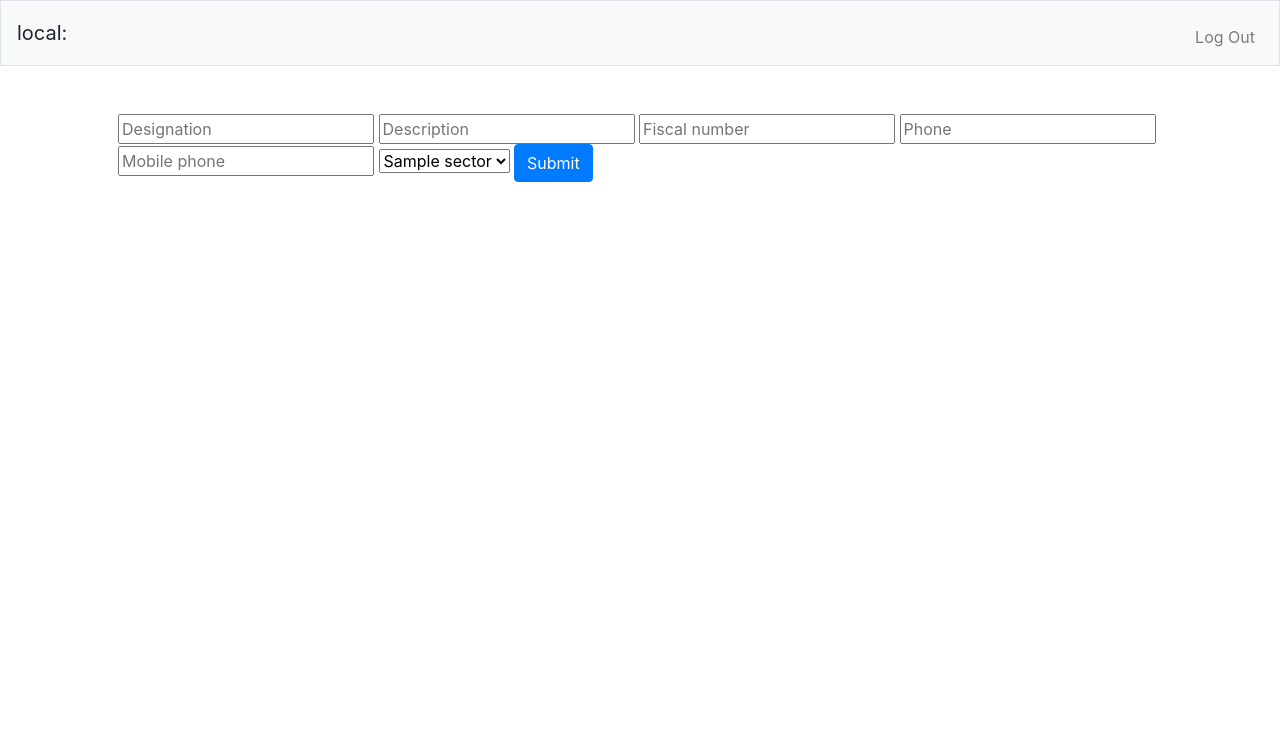
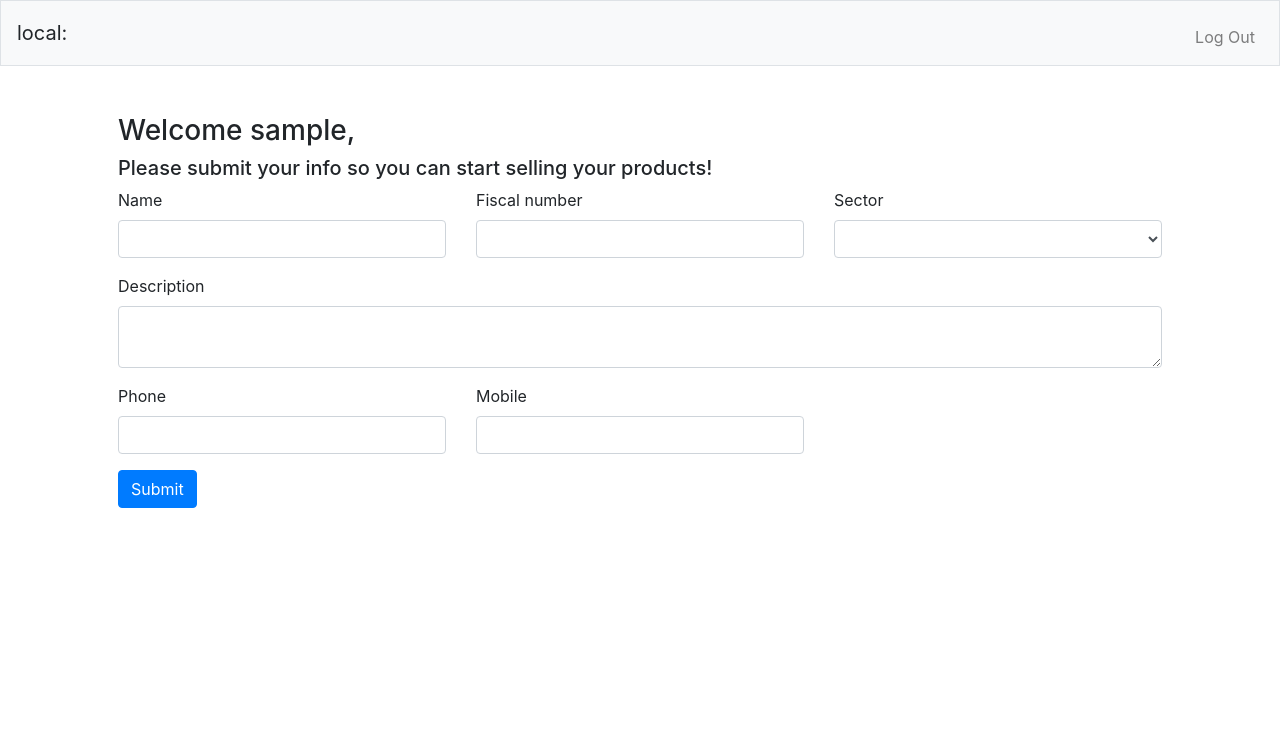
Before and after one commit to jopijuco/local, a Flask app: template templates/business_form.html in a window 1280 px wide. Shown: the top 748 px of the page. Run offline with Flask 2, Linux system fonts and the light colour scheme; tables that the repository leaves empty hold one stand-in row (values such as "Sample post"); the template is opened without the code that fills it: values that come from a table or form of the project are taken from there, most other values are stand-ins (such as "Sample title", 1, 10 or a date in 2020); lists and menus that the app fills with data are empty; some libraries are stand-ins or nearby versions.

Commit message:
Modify business form view using Forms

```diff
--- a/templates/business_form.html
+++ b/templates/business_form.html
@@ -1,7 +1,6 @@
 <!DOCTYPE html>
 <html lang="en">
     <head>
-        <!-- Required meta tags -->
         <meta charset="utf-8">
         <meta name="viewport" content="width=device-width, initial-scale=1, shrink-to-fit=no">
 
@@ -28,18 +27,90 @@
             </div>
         </nav>
         <main class="container p-5">
-            <form action="{{ url_for('business_form') }}" method="POST">
-                <input type="text" name="name" placeholder="Designation">
-                <input type="text" name="description" placeholder="Description">
-                <input type="text" name="fiscal_number" placeholder="Fiscal number">
-                <input type="text" name="phone" placeholder="Phone">
-                <input type="text" name="mobile" placeholder="Mobile phone">
-                <select name="sectors">
-                {% for sector in sectors %}
-                    <option value="{{ sector.id }}">{{ sector.name }}</option>
-                {% endfor %}
-                </select>
-                <button class="btn btn-primary" type="submit">Submit</button>
+            <h3>Welcome {{ username }},</h3>
+            <h5>Please submit your info so you can start selling your products!</h5>
+            {% from "macros.html" import form_action %}
+            {{ form_action( url_for('business_form'), "POST") }}
+            {{ form.csrf_token }}
+                <div class="row">
+                    <div class="col-md-4">
+                        <div class="form-group">
+                            {{ form.name.label }}
+                            {{ form.name(class_="form-control") }}
+
+                            {% if form.name.errors %}
+                            <ul class="errors">
+                            {% for error in form.name.errors %}
+                                <li>{{ field.error }}</li>
+                            {% endfor %}
+                            </ul>
+                            {% endif%}
+
+                        </div>
+                    </div>
+                    <div class="col-md-4">
+                        <div class="form-group">
+                            {{ form.fiscal_number.label }}
+                            {{ form.fiscal_number(class_="form-control") }}
+
+                            {% if form.fiscal_number.errors %}
+                            <ul class="errors">
+                            {% for error in form.first_name.errors %}
+                                <li>{{ field.error }}</li>
+                            {% endfor %}
+                            </ul>
+                            {% endif%}
+
+                        </div>
+                    </div>
+                    <div class="col-md-4">
+                        <div class="form-group">
+                            {{ form.activity_sector.label }}
+                            {{ form.activity_sector(class_="form-control") }}
+                        </div>
+                    </div>
+                </div>
+                <div class="row">
+                    <div class="col-md-12">
+                        <div class="form-group">
+                            {{ form.description.label }}
+                            {{ form.description(class_="form-control") }}
+                        </div>
+                    </div>
+                </div>
+                <div class="row">
+                    <div class="col-md-4">
+                        <div class="form-group">
+                            {{ form.phone.label }}
+                            {{ form.phone(class_="form-control") }}
+
+                            {% if form.phone.errors %}
+                            <ul class="errors">
+                            {% for error in form.first_name.errors %}
+                                <li>{{ field.error }}</li>
+                            {% endfor %}
+                            </ul>
+                            {% endif%}
+
+                        </div>
+                    </div>
+                    <div class="col-md-4">
+                        <div class="form-group">
+                            {{ form.mobile.label }}
+                            {{ form.mobile(class_="form-control") }}
+
+                            {% if form.mobile.errors %}
+                            <ul class="errors">
+                            {% for error in form.first_name.errors %}
+                                <li>{{ field.error }}</li>
+                            {% endfor %}
+                            </ul>
+                            {% endif%}
+
+                        </div>
+                    </div>
+                </div>
+                {{ form.submit(class_="btn btn-primary") }}
             </form>
         </main>
         <footer class="small text-center text-muted">
```
